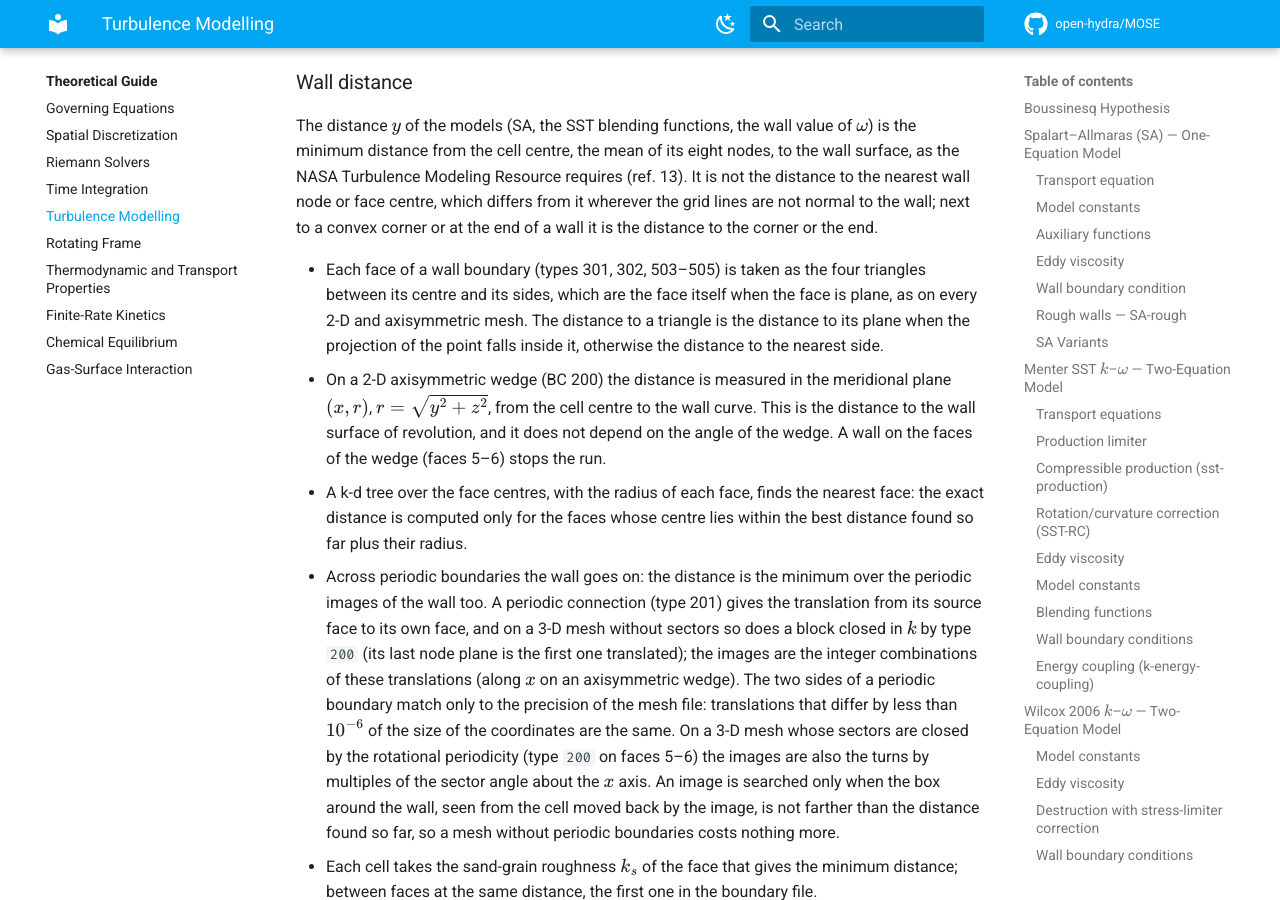
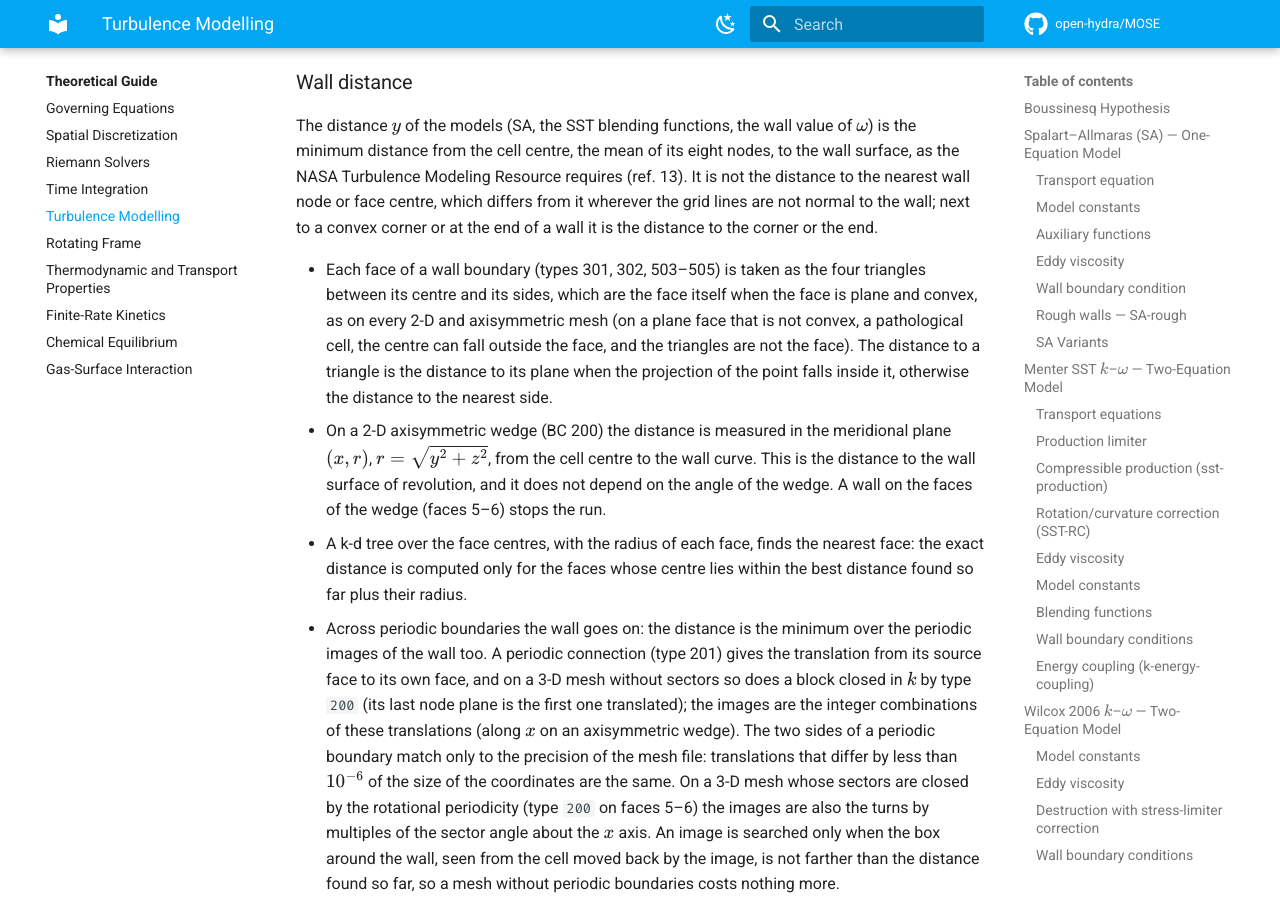
Before and after one commit to open-hydra/MOSE, an MkDocs documentation site: the page built from docs/theory/turbulence.md, in a window 1280 px wide and 900 px high, scrolled down 13791 px. Built offline with MkDocs 1.6.1 and Material for MkDocs 9.7.7, drawn with Linux system fonts in a browser that asks for light colours; comment, search, counter and statistics services are not loaded.

Commit message:
Docs: say the fan of triangles is the face only on plane convex faces
The wall distance takes each wall face as the four triangles between
its centre (the mean of its nodes) and its sides. The guide said that
these are the face itself when the face is plane. That needs the face to
be convex as well: on a plane face that is not convex, a pathological
cell, the centre can fall outside the face, and the four triangles are
not the face. The guide now says so. No code changes.

Basis: the triangles cover the face exactly when every segment from the
centre to the boundary of the face stays inside it, that is when the
face is star-shaped about its centre, which holds for a convex face;
docs/theory/turbulence.md:653-659.

Co-Authored-By: Claude Opus 5.5 <noreply@anthropic.com>

```diff
--- a/docs/theory/turbulence.md
+++ b/docs/theory/turbulence.md
@@ -652,7 +652,9 @@ distance to the corner or the end.
 
 - Each face of a wall boundary (types 301, 302, 503–505) is taken as the four
   triangles between its centre and its sides, which are the face itself when
-  the face is plane, as on every 2-D and axisymmetric mesh. The distance to a
+  the face is plane and convex, as on every 2-D and axisymmetric mesh (on a
+  plane face that is not convex, a pathological cell, the centre can fall
+  outside the face, and the triangles are not the face). The distance to a
   triangle is the distance to its plane when the projection of the point falls
   inside it, otherwise the distance to the nearest side.
 - On a 2-D axisymmetric wedge (BC 200) the distance is measured in the
```
